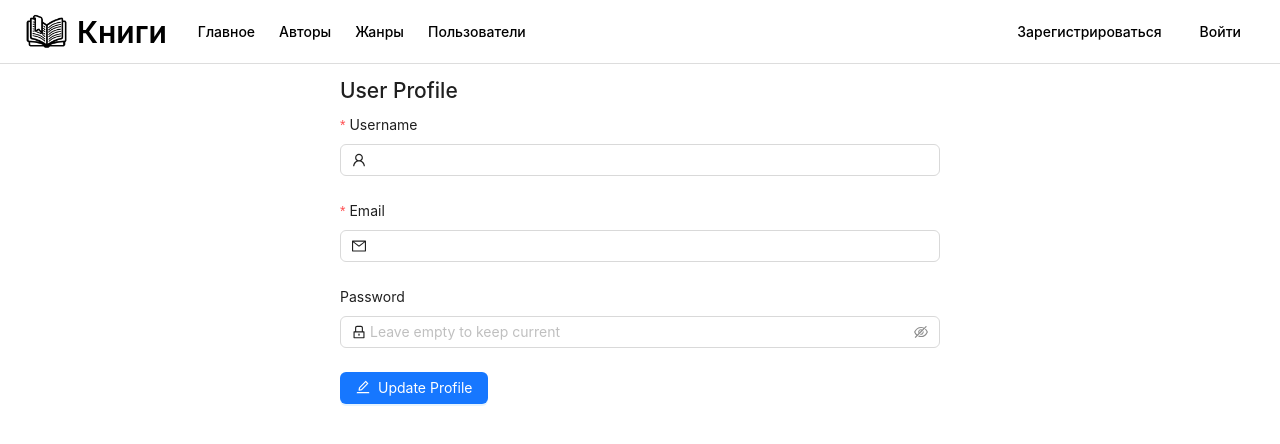
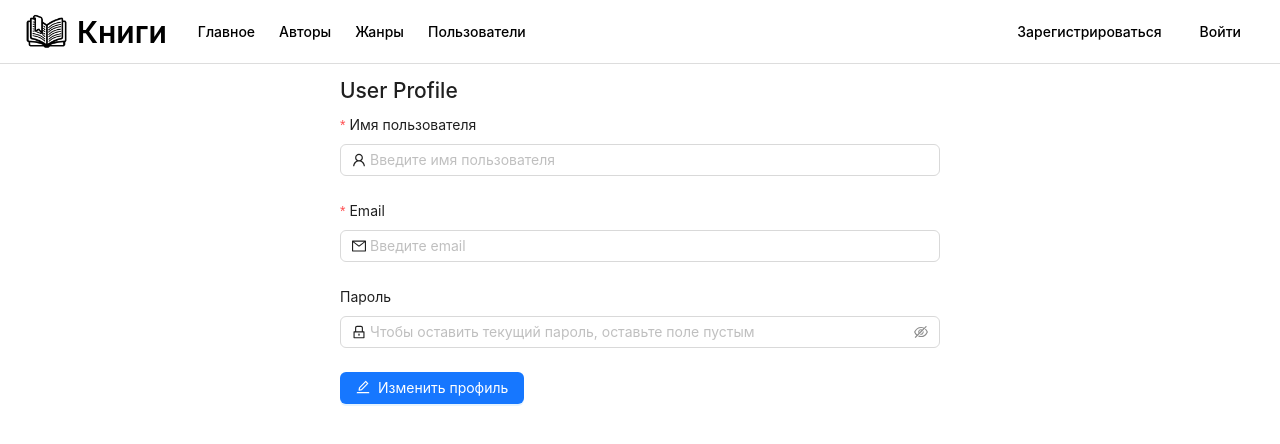
Before and after one commit to skritigus/Online-library, a React (Create React App) app in the folder frontend/: page /users/1/profile in a window 1280 px wide. Shown: the top 444 px of the page. Built offline with nearby package versions, Linux system fonts and the light colour scheme.

Commit message:
Fix loading

```diff
--- a/frontend/src/components/AuthorList.jsx
+++ b/frontend/src/components/AuthorList.jsx
@@ -13,6 +13,7 @@ const AuthorList = () => {
     const [editingAuthor, setEditingAuthor] = useState(null);
     const [form] = Form.useForm();
     const [loading, setLoading] = useState(false);
+    const [submitting, setSubmitting] = useState(false);
 
     useEffect(() => {
         fetchAuthors();
@@ -64,6 +65,7 @@ const AuthorList = () => {
     };
 
     const handleSubmit = async (values) => {
+        setSubmitting(true);
         try {
             const requestData = {
                 name: values.name,
@@ -103,6 +105,8 @@ const AuthorList = () => {
             } else {
                 message.error(error.response?.data?.message || 'Не удалось сохранить автора');
             }
+        } finally {
+            setSubmitting(false);
         }
     };
 
--- a/frontend/src/components/BookList.jsx
+++ b/frontend/src/components/BookList.jsx
@@ -16,6 +16,7 @@ const BookList = () => {
     const [editingBook, setEditingBook] = useState(null);
     const [form] = Form.useForm();
     const [loading, setLoading] = useState(false);
+    const [submitting, setSubmitting] = useState(false);
 
     useEffect(() => {
         fetchBooks();
@@ -96,6 +97,7 @@ const BookList = () => {
     };
 
     const handleSubmit = async (values) => {
+        setSubmitting(true);
         try {
             const requestData = {
                 name: values.name,
@@ -137,6 +139,8 @@ const BookList = () => {
             } else {
                 message.error(error.response?.data?.message || 'Не удалось сохранить книгу');
             }
+        } finally {
+            setSubmitting(false);
         }
     };
 
--- a/frontend/src/components/CategoryList.jsx
+++ b/frontend/src/components/CategoryList.jsx
@@ -12,6 +12,7 @@ const CategoryList = () => {
     const [editingCategory, setEditingCategory] = useState(null);
     const [form] = Form.useForm();
     const [loading, setLoading] = useState(false);
+    const [submitting, setSubmitting] = useState(false);
 
     useEffect(() => {
         fetchCategories();
@@ -62,6 +63,7 @@ const CategoryList = () => {
     };
 
     const handleSubmit = async (values) => {
+        setSubmitting(true);
         try {
             const requestData = {
                 name: values.name,
@@ -101,6 +103,8 @@ const CategoryList = () => {
             } else {
                 message.error(error.response?.data?.message || 'Не удалось сохранить жанр');
             }
+        } finally {
+            setSubmitting(false);
         }
     };
 
--- a/frontend/src/components/ReviewList.jsx
+++ b/frontend/src/components/ReviewList.jsx
@@ -16,6 +16,7 @@ const ReviewList = () => {
     const [editingReview, setEditingReview] = useState(null);
     const [form] = Form.useForm();
     const [loading, setLoading] = useState(false);
+    const [submitting, setSubmitting] = useState(false);
 
     useEffect(() => {
         const storedUser = localStorage.getItem('user');
@@ -87,6 +88,7 @@ const ReviewList = () => {
     };
 
     const handleSubmit = async (values) => {
+        setSubmitting(true);
         try {
             const requestData = {
                 rating: values.rating,
@@ -127,6 +129,8 @@ const ReviewList = () => {
             } else {
                 message.error(error.response?.data?.message || 'Не удалось сохранить отзыв');
             }
+        } finally {
+            setSubmitting(false);
         }
     };
 
--- a/frontend/src/components/UserList.jsx
+++ b/frontend/src/components/UserList.jsx
@@ -1,6 +1,6 @@
 import React, { useState, useEffect } from 'react';
 import {Table, Button, Space, Modal, Form, Input, message, Spin} from 'antd';
-import { PlusOutlined, EditOutlined, DeleteOutlined } from '@ant-design/icons';
+import {EditOutlined, DeleteOutlined, UserOutlined, MailOutlined, LockOutlined} from '@ant-design/icons';
 import axios from 'axios';
 import Column from "antd/es/table/Column";
 
@@ -155,14 +155,14 @@ const UserList = ({ currentUser, onUserUpdate }) => {
                             ]}
 
                         >
-                            <Input placeholder="Введите имя пользователя"/>
+                            <Input prefix={<UserOutlined/>} placeholder="Введите имя пользователя"/>
                         </Form.Item>
                         <Form.Item
                             name="email"
                             label="Email"
-                            rules={[{required: true, type: 'email', message: 'Введитк корректный email'}]}
+                            rules={[{required: true, type: 'email', message: 'Введите корректный email'}]}
                         >
-                            <Input placeholder="Введите email"/>
+                            <Input prefix={<MailOutlined/>} placeholder="Введите email"/>
                         </Form.Item>
                         <Form.Item
                             name="password"
@@ -171,8 +171,8 @@ const UserList = ({ currentUser, onUserUpdate }) => {
                                 {min: 8, message: 'Пароль должен быть не короче 8 символов'},
                             ]}
                         >
-                            <Input.Password
-                                placeholder="Чтобы оставить текущий пароль, оставьте поле пустым"/>
+                            <Input.Password prefix={<LockOutlined/>}
+                                            placeholder="Чтобы оставить текущий пароль, оставьте поле пустым"/>
                         </Form.Item>
                     </Form>
                 </Modal>
--- a/frontend/src/components/UserProfilePage.jsx
+++ b/frontend/src/components/UserProfilePage.jsx
@@ -1,6 +1,6 @@
 import React, { useState, useEffect } from 'react';
 import { Form, Input, Button, message } from 'antd';
-import {UserOutlined, MailOutlined, LockOutlined, EditOutlined} from '@ant-design/icons';
+import {UserOutlined, MailOutlined, LockOutlined, EditOutlined, UserAddOutlined} from '@ant-design/icons';
 import axios from "axios";
 
 const UserProfilePage = ({ user, onUserUpdate }) => {
@@ -30,7 +30,7 @@ const UserProfilePage = ({ user, onUserUpdate }) => {
             onUserUpdate(response.data);
             message.success('Профиль пользователя изменен успешно');
         } catch (error) {
-            message.error('Failed to update profile');
+            message.error('Не удалось отреактировать профиль');
         } finally {
             setLoading(false);
         }
@@ -46,34 +46,38 @@ const UserProfilePage = ({ user, onUserUpdate }) => {
             >
                 <Form.Item
                     name="name"
-                    label="Username"
-                    rules={[{ required: true, message: 'Please input your username!' }]}
+                    label="Имя пользователя"
+                    rules={[
+                        {required: true, message: 'Введите имя пользователя'},
+                        {max: 100, message: 'Имя пользователя должен быть короче 101 символа'}
+                    ]}
+
                 >
-                    <Input prefix={<UserOutlined />} />
+                    <Input prefix={<UserOutlined/>} placeholder="Введите имя пользователя"/>
                 </Form.Item>
 
                 <Form.Item
                     name="email"
                     label="Email"
-                    rules={[
-                        { type: 'email', message: 'Please input valid email!' },
-                        { required: true, message: 'Please input your email!' }
-                    ]}
+                    rules={[{required: true, type: 'email', message: 'Введите корректный email'}]}
                 >
-                    <Input prefix={<MailOutlined />} />
+                    <Input prefix={<MailOutlined/>} placeholder="Введите email"/>
                 </Form.Item>
 
                 <Form.Item
                     name="password"
-                    label="Password"
-                    rules={[{ message: 'Please input your password!' }]}
+                    label="Пароль"
+                    rules={[
+                        {min: 8, message: 'Пароль должен быть не короче 8 символов'},
+                    ]}
                 >
-                    <Input.Password prefix={<LockOutlined />} placeholder="Leave empty to keep current" />
+                    <Input.Password prefix={<LockOutlined/>}
+                        placeholder="Чтобы оставить текущий пароль, оставьте поле пустым"/>
                 </Form.Item>
 
                 <Form.Item>
                     <Button type="primary" htmlType="submit" loading={loading} icon={<EditOutlined />}>
-                        Update Profile
+                        Изменить профиль
                     </Button>
                 </Form.Item>
             </Form>
```
